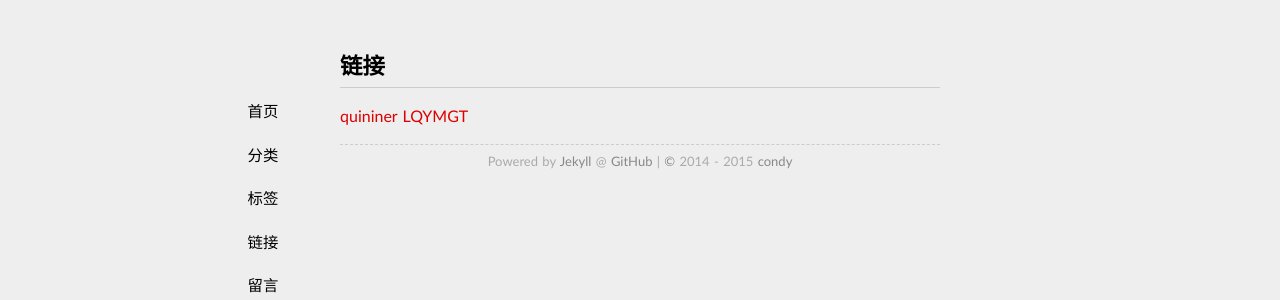
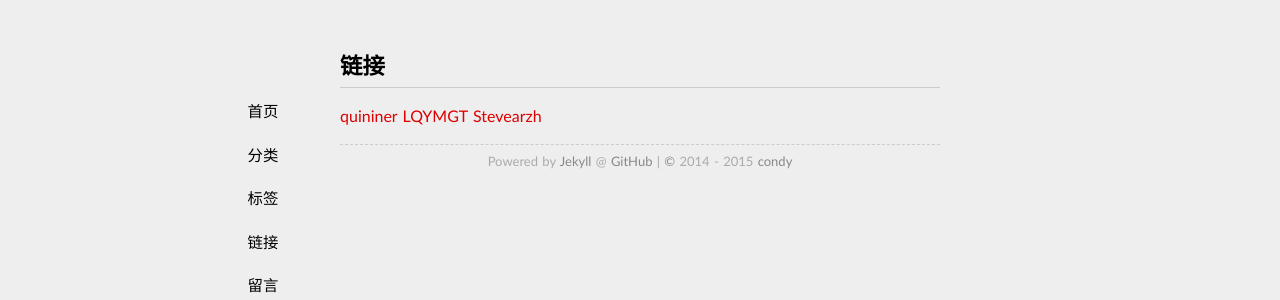
Before and after one commit to condy0919/condy0919.github.io, a Jekyll site: the page built from links/index.md, in a window 1280 px wide. Shown: the part 439-739 px from the top of the page. Built offline with Jekyll 4.4.1, drawn with Linux system fonts in a browser that asks for light colours; some web fonts are replaced; comment, search, counter and statistics services are not loaded.

Commit message:
add friends

```diff
--- a/_layouts/default.html
+++ b/_layouts/default.html
@@ -81,7 +81,7 @@ Date.prototype.format = function(format)
         <span><a title="友情链接" class="" href="/links/">链接</a></span>
         <span><a title="留言交流" class="" href="/guestbook/">留言</a></span>
         <span><a title="关于站长" class="" href="/about/">关于</a></span>
-        <span><a title="种子订阅" class="" href="/feed/" target="_blank">订阅</a></span>
+        <span><a title="种子订阅" class="" href="/feed.xml" target="_blank">订阅</a></span>
         </nav>
         <article class="content">
         {{ content }}
--- a/links/index.md
+++ b/links/index.md
@@ -6,3 +6,4 @@ comments: yes
 
 [quininer](https://quininer.github.io)
 [LQYMGT](https://lqymgt.github.io)
+[Stevearzh](http://stevearzh.me)
```
